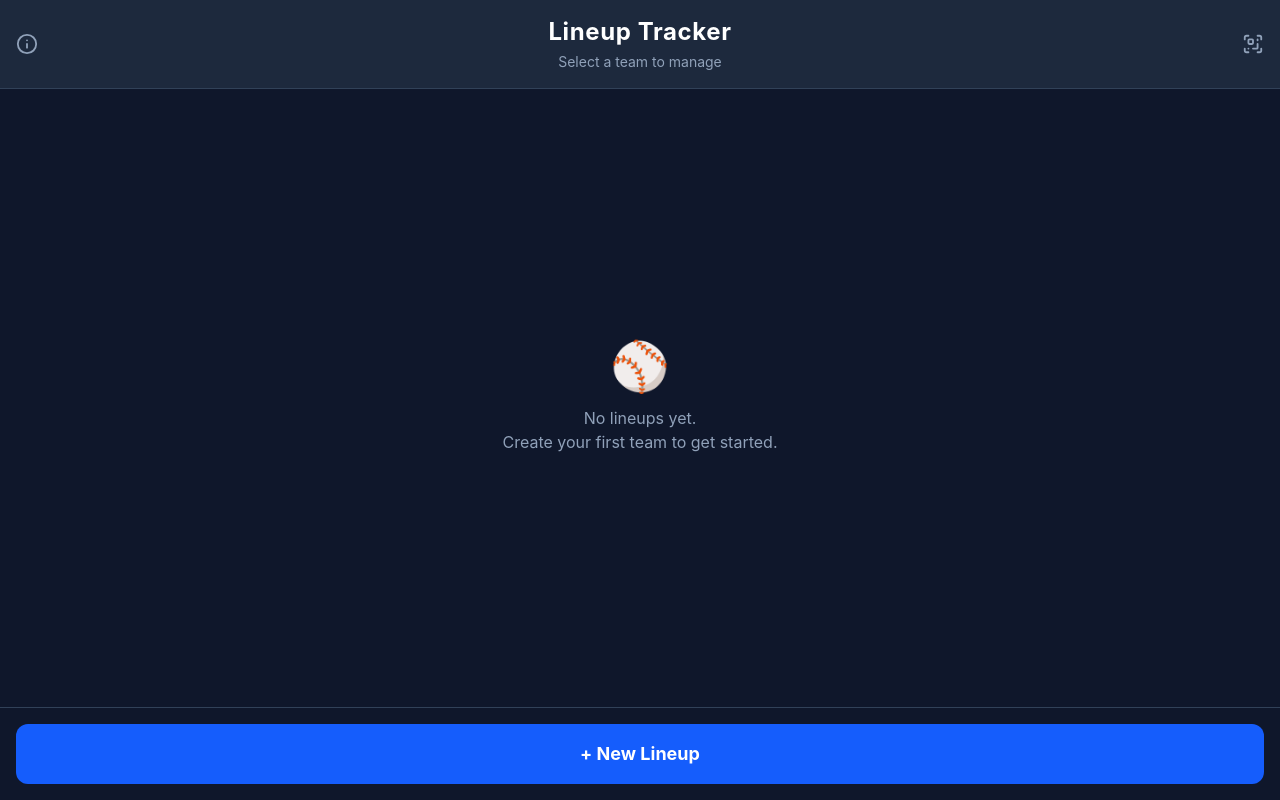
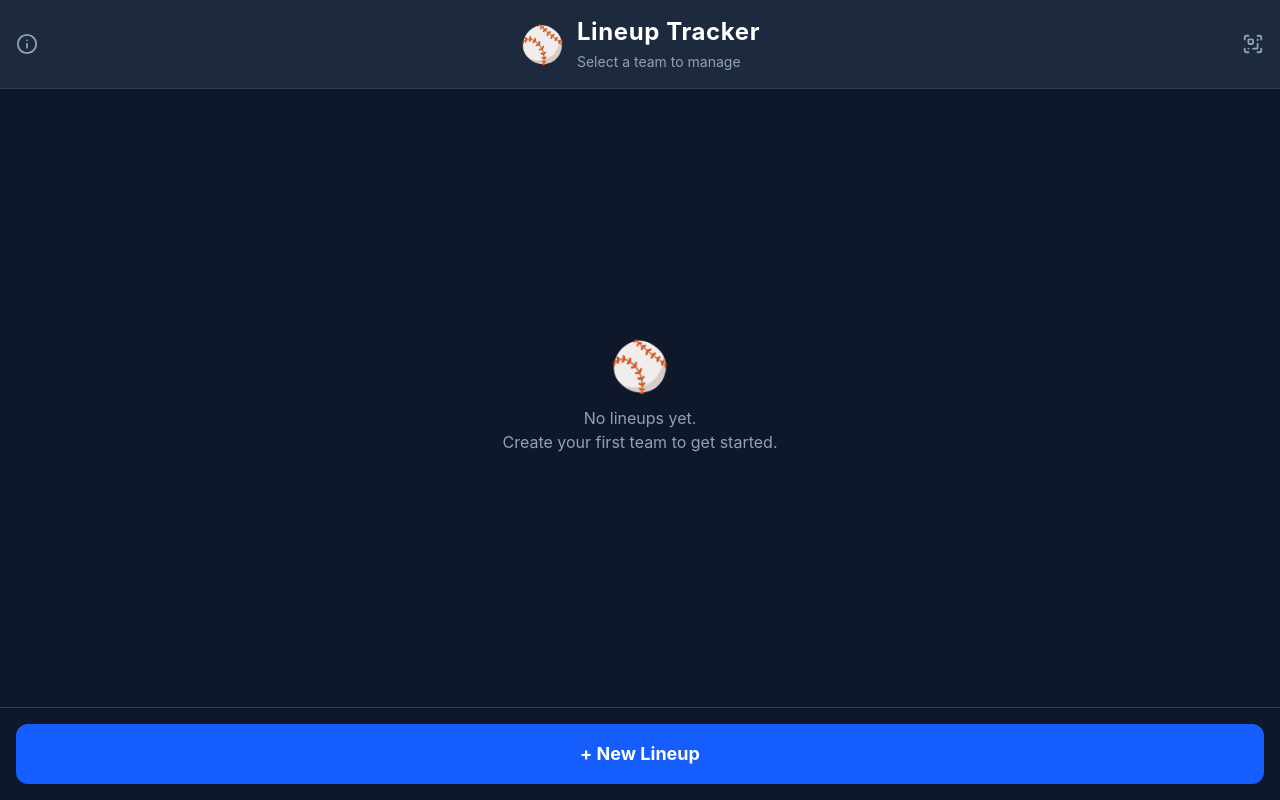
Before and after one commit to fjord-works-software/lineup-tracker, a React (Vite) app: page / in a window 1280 px wide. Built offline with nearby package versions, Linux system fonts and the light colour scheme.

Commit message:
Add baseball

```diff
--- a/src/components/HomeScreen.jsx
+++ b/src/components/HomeScreen.jsx
@@ -22,9 +22,12 @@
         >
           <Info size={22} />
         </button>
-        <div className="text-center">
-          <h1 className="text-2xl font-bold tracking-wide">Lineup Tracker</h1>
-          <p className="text-slate-400 text-sm mt-1">Select a team to manage</p>
+        <div className="flex items-center gap-3">
+          <span className="text-4xl">⚾</span>
+          <div>
+            <h1 className="text-2xl font-bold tracking-wide">Lineup Tracker</h1>
+            <p className="text-slate-400 text-sm mt-1">Select a team to manage</p>
+          </div>
         </div>
         <button
           onClick={() => setShowQRScan(true)}
```
